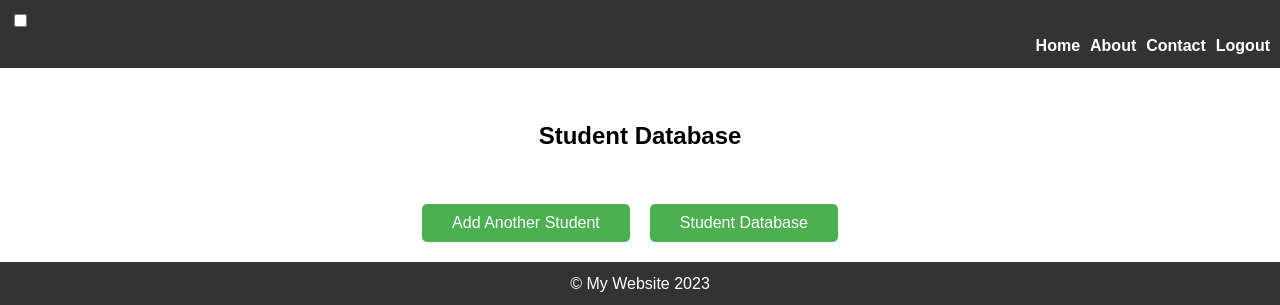
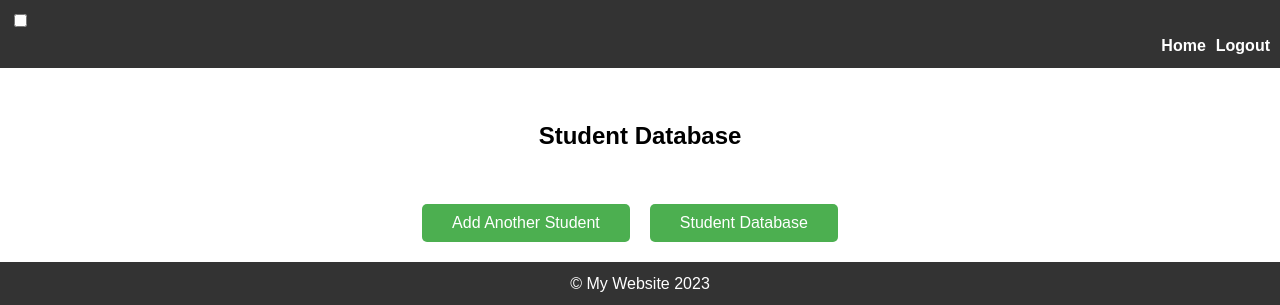
Before and after one commit to bkdevaraj/student_data, a Django app: page /home in a window 1280 px wide. Shown: the top 305 px of the page. Run offline with Django 4.2, Linux system fonts and the light colour scheme.

Commit message:
base.html change and update sudent class change

```diff
--- a/script/update_student_class.py
+++ b/script/update_student_class.py
@@ -23,9 +23,9 @@ from studentsdataform.models import Student
 def update_student_class():
     # Get the current date and time
     now = datetime.now()
-
+    print(now)
     # Check if it's March 21 at 12:18 PM
-    if now.month == 8 and now.day == 2 and now.hour == 16 and now.minute == 30:
+    if now.month == 8 and now.day == 5 and now.hour == 15 and now.minute == 50:
 
         # Update the student class
         students = Student.objects.all()
--- a/templates/base.html
+++ b/templates/base.html
@@ -136,8 +136,7 @@
         <label for="menu-toggle" class="menu-icon">&#9776;</label>
         <ul class="menu">
             <li><a href="{% url 'studentsdataform:home' %}">Home</a></li>
-            <li><a href="/about/">About</a></li>
-            <li><a href="/contact/">Contact</a></li>
+
             <li><a href="{% url 'studentsdataform:logout' %}">Logout</a></li>
           </ul>
         </nav>
```
Also changed, not shown: db.sqlite3.
